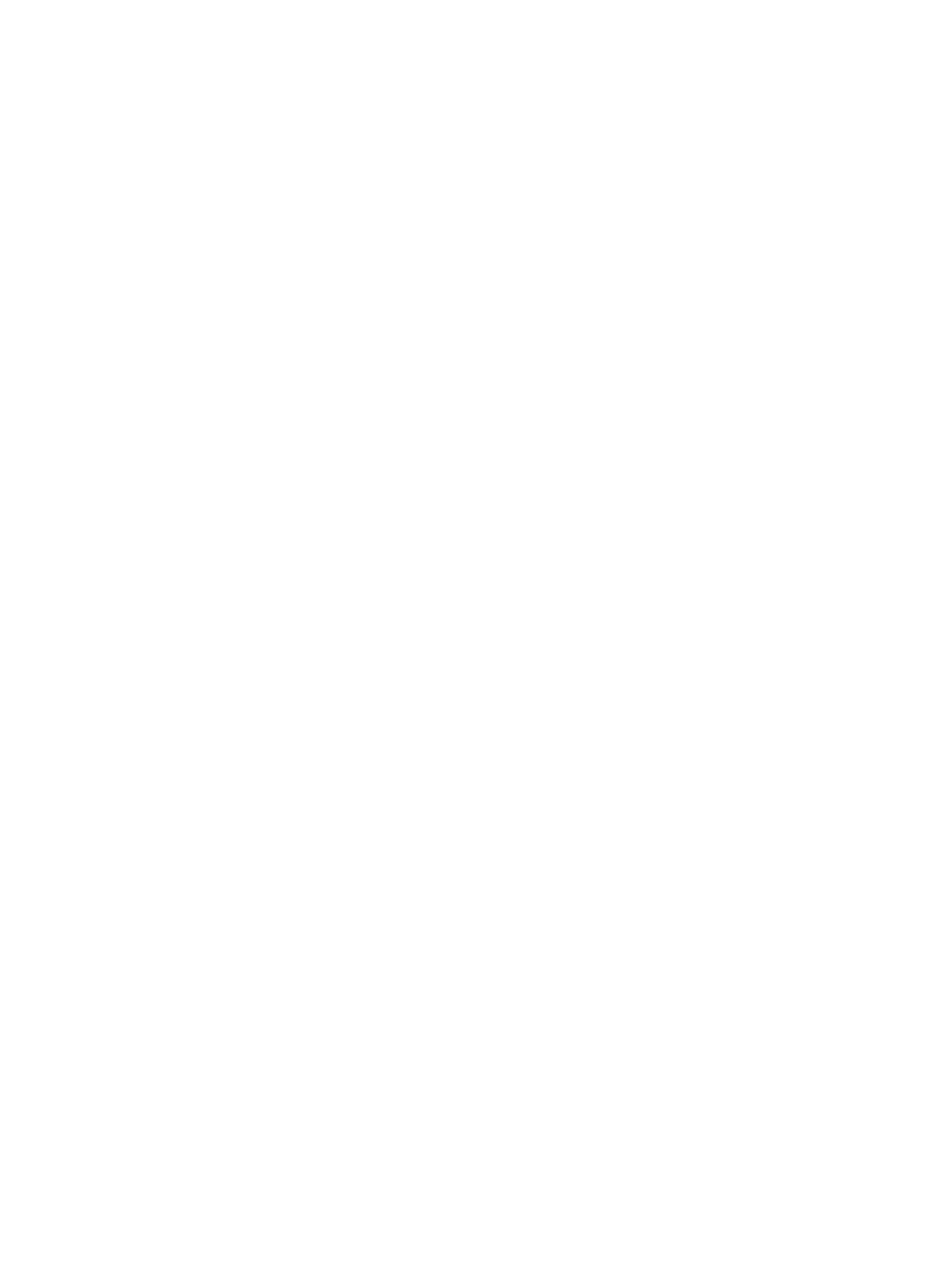
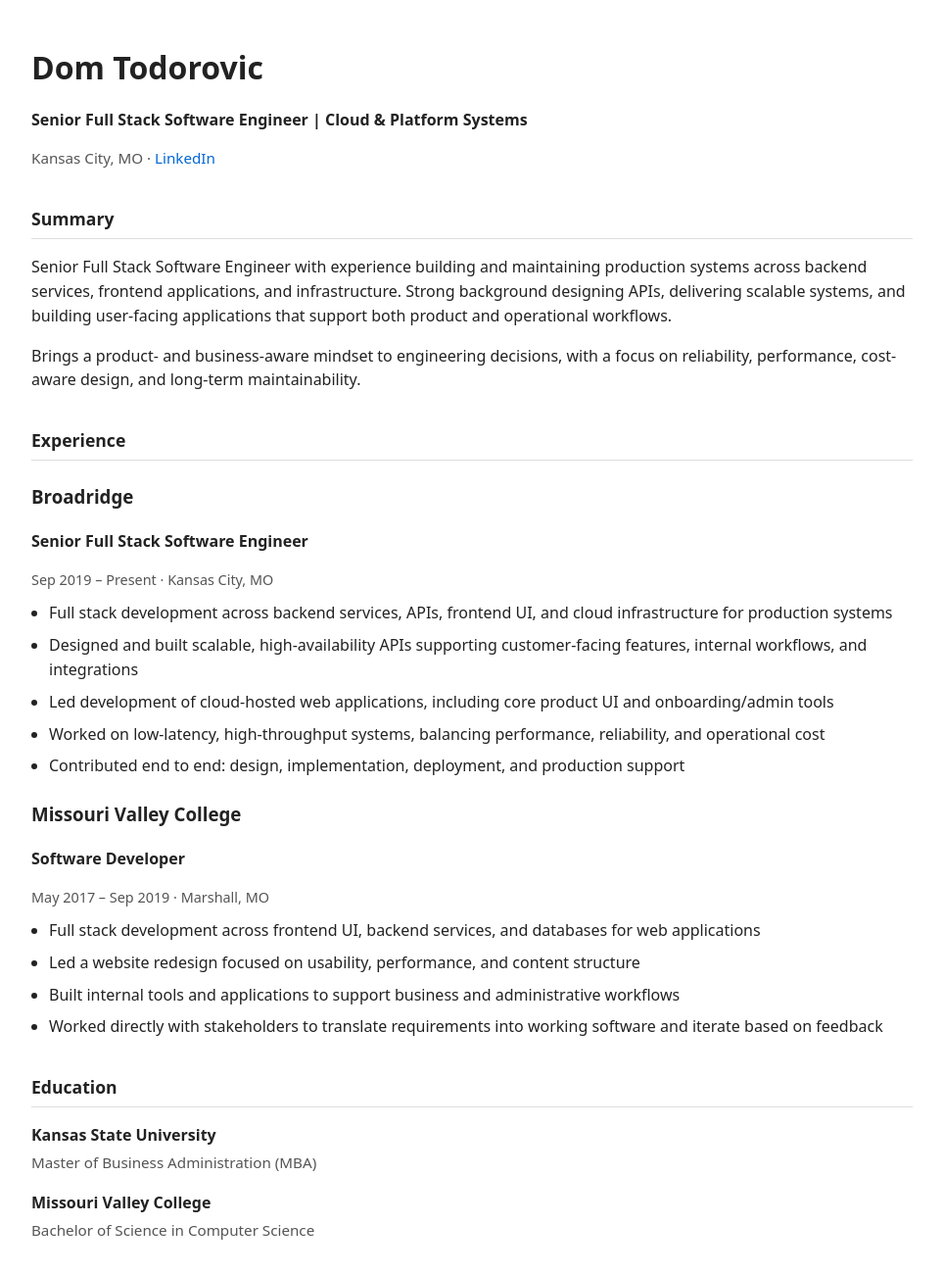
Before and after one commit to domtodorovic/domtodorovic.github.io, a plain HTML site: page index.html in a window 1280 px wide. Shown: the whole page at 98% size, without its empty margins (158-1121 px from the left). Before the commit the page ends 800 px from the top, so only its background shows below. Drawn offline with Linux system fonts and the light colour scheme.

Commit message:
add info

```diff
--- a/index.html
+++ b/index.html
@@ -3,9 +3,76 @@
 <head>
     <meta charset="UTF-8">
     <meta name="viewport" content="width=device-width, initial-scale=1.0">
-    <title></title>
+    <title>Senior Full Stack Software Engineer | Cloud & Platform Systems</title>
+    <link rel="stylesheet" href="styles.css" />
 </head>
 <body>
+  <main class="container">
+    <header>
+      <h1>Dom Todorovic</h1>
+      <p class="title">Senior Full Stack Software Engineer | Cloud & Platform Systems</p>
+      <p class="meta">
+        Kansas City, MO ·
+        <a href="https://www.linkedin.com/in/domtovic/" target="_blank">LinkedIn</a>
+      </p>
+    </header>
 
+    <section>
+      <h2>Summary</h2>
+      <p>
+        Senior Full Stack Software Engineer with experience building and maintaining
+        production systems across backend services, frontend applications, and infrastructure.
+        Strong background designing APIs, delivering scalable systems, and building
+        user-facing applications that support both product and operational workflows.
+      </p>
+      <p>
+        Brings a product- and business-aware mindset to engineering decisions, with a focus
+        on reliability, performance, cost-aware design, and long-term maintainability.
+      </p>
+    </section>
+
+    <section>
+      <h2>Experience</h2>
+
+      <div class="role">
+        <h3>Broadridge</h3>
+        <p class="role-title">Senior Full Stack Software Engineer</p>
+        <p class="role-meta">Sep 2019 – Present · Kansas City, MO</p>
+        <ul>
+          <li>Full stack development across backend services, APIs, frontend UI, and cloud infrastructure for production systems</li>
+          <li>Designed and built scalable, high-availability APIs supporting customer-facing features, internal workflows, and integrations</li>
+          <li>Led development of cloud-hosted web applications, including core product UI and onboarding/admin tools</li>
+          <li>Worked on low-latency, high-throughput systems, balancing performance, reliability, and operational cost</li>
+          <li>Contributed end to end: design, implementation, deployment, and production support</li>
+        </ul>
+      </div>
+
+      <div class="role">
+        <h3>Missouri Valley College</h3>
+        <p class="role-title">Software Developer</p>
+        <p class="role-meta">May 2017 – Sep 2019 · Marshall, MO</p>
+        <ul>
+          <li>Full stack development across frontend UI, backend services, and databases for web applications</li>
+          <li>Led a website redesign focused on usability, performance, and content structure</li>
+          <li>Built internal tools and applications to support business and administrative workflows</li>
+          <li>Worked directly with stakeholders to translate requirements into working software and iterate based on feedback</li>
+        </ul>
+      </div>
+    </section>
+
+    <section>
+    <h2>Education</h2>
+
+    <div class="education-item">
+        <h3>Kansas State University</h3>
+        <p class="degree">Master of Business Administration (MBA)</p>
+    </div>
+
+    <div class="education-item">
+        <h3>Missouri Valley College</h3>
+        <p class="degree">Bachelor of Science in Computer Science</p>
+    </div>
+    </section>
+  </main>
 </body>
 </html>
--- a/styles.css
+++ b/styles.css
@@ -0,0 +1,102 @@
+body {
+  font-family: system-ui, -apple-system, BlinkMacSystemFont, "Segoe UI", sans-serif;
+  margin: 0;
+  background: #ffffff;
+  color: #222;
+  line-height: 1.55;
+}
+
+.container {
+  max-width: 900px;
+  margin: 44px auto;
+  padding: 0 22px;
+}
+
+header h1 {
+  margin-bottom: 6px;
+  font-size: 2rem;
+}
+
+.title {
+  font-weight: 600;
+}
+
+.meta {
+  color: #555;
+  font-size: 0.95rem;
+}
+
+h2 {
+  border-bottom: 1px solid #ddd;
+  padding-bottom: 6px;
+  margin-top: 36px;
+  font-size: 1.1rem;
+}
+
+.role {
+  margin-top: 22px;
+}
+
+.role-title {
+  font-weight: 600;
+}
+
+.role-meta {
+  color: #555;
+  font-size: 0.9rem;
+  margin-bottom: 6px;
+}
+
+ul {
+  margin-top: 10px;
+  padding-left: 18px;
+}
+
+li {
+  margin-bottom: 8px;
+}
+
+.education-item {
+  margin-top: 16px;
+}
+
+.education-item h3 {
+  margin: 0;
+  font-size: 1rem;
+  font-weight: 600;
+}
+
+.degree {
+  margin: 4px 0 0;
+  font-size: 0.95rem;
+  color: #555;
+}
+
+
+a {
+  color: #0366d6;
+  text-decoration: none;
+}
+
+a:hover {
+  text-decoration: underline;
+}
+
+
+@media print {
+  body {
+    font-size: 12px;
+    line-height: 1.45;
+  }
+
+  .container {
+    margin: 0;
+    padding: 0;
+    max-width: none;
+  }
+
+  a {
+    color: #000;
+    text-decoration: none;
+  }
+}
```
